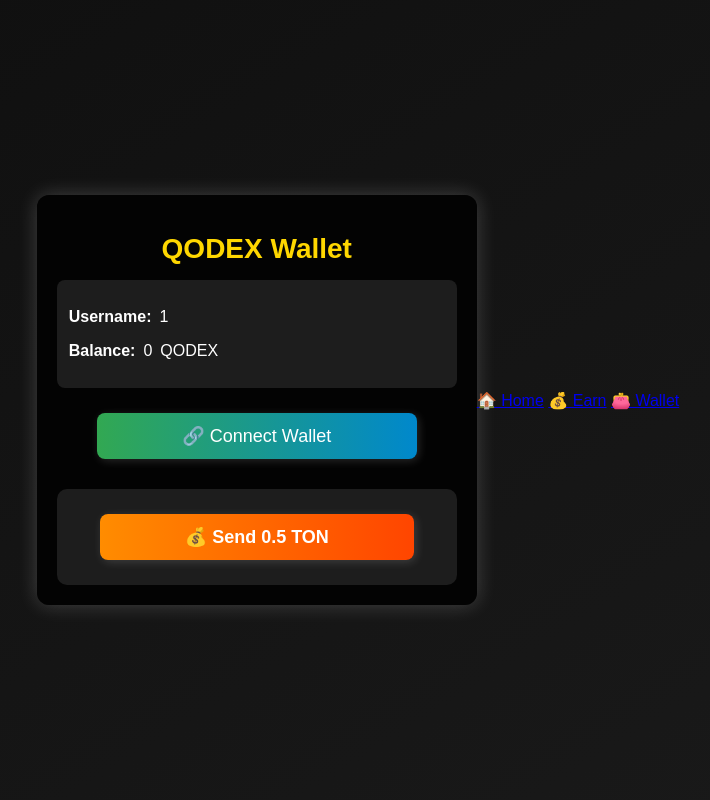
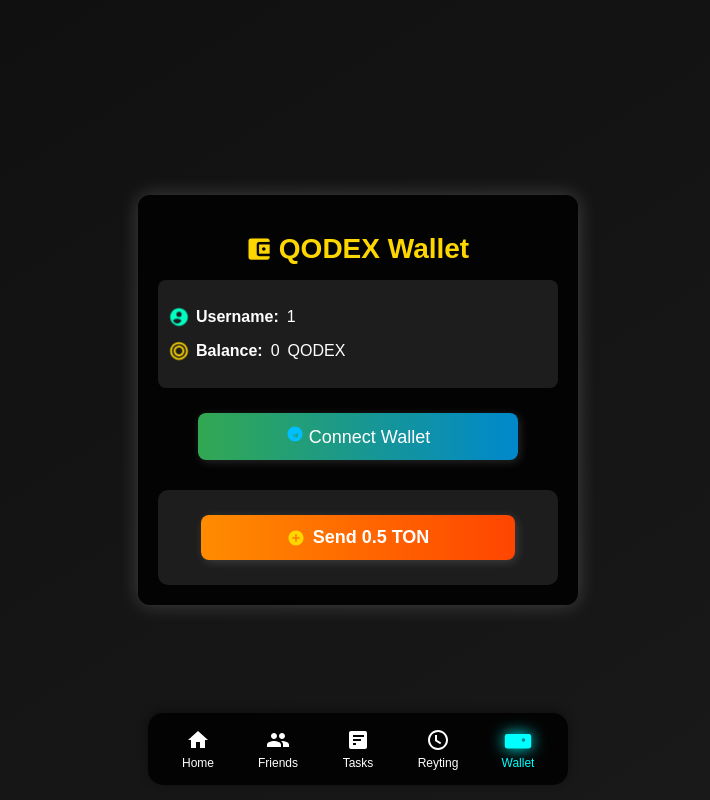
Before and after one commit to Qodirbek/QODEX_GAME, a Flask app: page /wallet in a window 1280 px wide. Shown: the top 800 px of the page, without its empty margins (282-992 px from the left). Run offline with Flask 3, Linux system fonts and the light colour scheme; the visitor is signed in with stand-in values (Sample User, id 1); data that the repository does not hold is empty; some libraries are stand-ins or nearby versions.

Commit message:
Update wallet.html

```diff
--- a/templates/wallet.html
+++ b/templates/wallet.html
@@ -5,54 +5,88 @@
     <meta name="viewport" content="width=device-width, initial-scale=1.0">
     <title>Wallet | QODEX</title>
     <link rel="stylesheet" href="{{ url_for('static', filename='css/wallet.css') }}">
+    <link rel="stylesheet" href="{{ url_for('static', filename='css/navbar.css') }}">
 </head>
 <body>
+    <!-- Navbar -->
+    {% include 'navbar.html' %}
 
     <!-- Wallet Container -->
     <div class="wallet-container">
-    <h1 class="wallet-title">QODEX Wallet</h1>
+        <h1 class="wallet-title">
+            <svg class="wallet-icon" xmlns="http://www.w3.org/2000/svg" viewBox="0 0 24 24" width="24" height="24">
+                <path fill="#FFD700" d="M21 18v1c0 1.1-.9 2-2 2H5c-1.1 0-2-.9-2-2V5c0-1.1.9-2 2-2h14c1.1 0 2 .9 2 2v1h-9c-1.1 0-2 .9-2 2v8c0 1.1.9 2 2 2h9zm-9-2h9V8h-9v8zm4-2.5c-.8 0-1.5-.7-1.5-1.5s.7-1.5 1.5-1.5 1.5.7 1.5 1.5-.7 1.5-1.5 1.5z"/>
+            </svg>
+            QODEX Wallet
+        </h1>
 
         <!-- User Info -->
         <div class="user-info">
-        <p><strong>Username:</strong> <span id="username">{{ username }}</span></p>
-        <p><strong>Balance:</strong> <span id="balance">{{ balance }}</span> QODEX</p>
+            <p>
+                <svg class="user-icon" xmlns="http://www.w3.org/2000/svg" viewBox="0 0 24 24" width="18" height="18">
+                    <path fill="#00ffc3" d="M12 2C6.5 2 2 6.5 2 12s4.5 10 10 10 10-4.5 10-10S17.4 2 12 2zm0 4c1.7 0 3 1.3 3 3s-1.3 3-3 3-3-1.3-3-3 1.3-3 3-3zm0 14c-2.8 0-5.3-1.4-6.8-3.6.9-1.4 2.5-2.4 4.8-2.4 2.2 0 3.9 1 4.8 2.4-1.5 2.2-4 3.6-6.8 3.6z"/>
+                </svg>
+                <strong>Username:</strong> <span id="username">{{ username }}</span>
+            </p>
+            <p>
+                <svg class="balance-icon" xmlns="http://www.w3.org/2000/svg" viewBox="0 0 24 24" width="18" height="18">
+                    <path fill="#FFD700" d="M12 2C6.5 2 2 6.5 2 12s4.5 10 10 10 10-4.5 10-10S17.4 2 12 2zm0 18c-4.4 0-8-3.6-8-8s3.6-8 8-8 8 3.6 8 8-3.6 8-8 8zm0-14c-3.3 0-6 2.7-6 6s2.7 6 6 6 6-2.7 6-6-2.7-6-6-6zm0 10c-2.2 0-4-1.8-4-4s1.8-4 4-4 4 1.8 4 4-1.8 4-4 4z"/>
+                </svg>
+                <strong>Balance:</strong> <span id="balance">{{ balance }}</span> QODEX
+            </p>
         </div>
 
         <!-- Wallet Connection Section -->
         <div id="wallet-info" class="wallet-info" style="display: none;">
-        <p><strong>Wallet Address:</strong></p>
+            <p>
+                <svg class="address-icon" xmlns="http://www.w3.org/2000/svg" viewBox="0 0 24 24" width="18" height="18">
+                    <path fill="#00ffc3" d="M12 2C6.5 2 2 6.5 2 12s4.5 10 10 10 10-4.5 10-10S17.4 2 12 2zm3 16h-2v-2h2v2zm0-4h-2c0-3.3 2.7-6 6-6v2c-2.2 0-4 1.8-4 4z"/>
+                </svg>
+                <strong>Wallet Address:</strong>
+            </p>
             <p id="wallet-address" class="wallet-address">Not linked</p>
         </div>
 
         <!-- Wallet Action Buttons -->
         <div class="wallet-buttons">
-        <button id="connect-wallet" class="wallet-btn">🔗 Connect Wallet</button>
-        <button id="disconnect-wallet" class="wallet-btn" style="display: none;">❌ Disconnect</button>
+            <button id="connect-wallet" class="wallet-btn">
+                <svg class="connect-icon" xmlns="http://www.w3.org/2000/svg" viewBox="0 0 24 24" width="18" height="18">
+                    <path fill="#00BFFF" d="M12 2C6.5 2 2 6.5 2 12s4.5 10 10 10 10-4.5 10-10S17.4 2 12 2zm4.6 7.3l-1.6 7.5c-.1.4-.3.5-.7.3l-2-1.5-1 .9c-.1.1-.2.2-.4.2l.1-1.4 3.7-3.3c.2-.2-.1-.3-.3-.2l-4.6 2.9-1.3-.4c-.3-.1-.3-.3.1-.5l8.9-3.9c.3-.1.5.1.4.4z"/>
+                </svg>
+                Connect Wallet
+            </button>
+            <button id="disconnect-wallet" class="wallet-btn" style="display: none;">
+                <svg class="disconnect-icon" xmlns="http://www.w3.org/2000/svg" viewBox="0 0 24 24" width="18" height="18">
+                    <path fill="#FF5555" d="M12 2C6.5 2 2 6.5 2 12s4.5 10 10 10 10-4.5 10-10S17.4 2 12 2zm4 14l-1.4 1.4L12 14.8l-2.6 2.6L8 16l2.6-2.6L8 10.8l1.4-1.4L12 12l2.6-2.6L16 10.8l-2.6 2.6L16 16z"/>
+                </svg>
+                Disconnect
+            </button>
         </div>
 
         <!-- Transaction Section -->
         <div class="transaction-box">
             <button id="send-ton" class="wallet-btn" disabled>
-            💰 Send 0.5 TON
+                <svg class="send-icon" xmlns="http://www.w3.org/2000/svg" viewBox="0 0 24 24" width="18" height="18">
+                    <path fill="#FFD700" d="M12 2C6.5 2 2 6.5 2 12s4.5 10 10 10 10-4.5 10-10S17.4 2 12 2zm5 11h-4v4h-2v-4H7v-2h4V7h2v4h4v2z"/>
+                </svg>
+                Send 0.5 TON
             </button>
         </div>
     </div>
 
     <!-- Loading Indicator -->
     <div id="loading-overlay" class="loading-overlay" style="display: none;">
-    <div class="loading-spinner"></div>
+        <div class="loading-spinner">
+            <svg class="spinner-icon" xmlns="http://www.w3.org/2000/svg" viewBox="0 0 50 50" width="40" height="40">
+                <circle cx="25" cy="25" r="20" fill="none" stroke="#00ffc3" stroke-width="5" stroke-dasharray="90,150">
+                    <animateTransform attributeName="transform" type="rotate" from="0 25 25" to="360 25 25" dur="1s" repeatCount="indefinite"/>
+                </circle>
+            </svg>
+        </div>
         <p>Processing...</p>
-</div>
-
-<!-- Bottom Navigation -->
-<div class="bottom-nav">
-    <a href="/" class="nav-btn">🏠 Home</a>
-    <a href="/earn" class="nav-btn">💰 Earn</a>
-    <a href="/wallet" class="nav-btn active">👛 Wallet</a>
     </div>
 
     <!-- Wallet JavaScript -->
     <script src="{{ url_for('static', filename='js/wallet.js') }}" defer></script>
-
 </body>
 </html>
```
Lines whose indentation alone changed are shown as unchanged.
